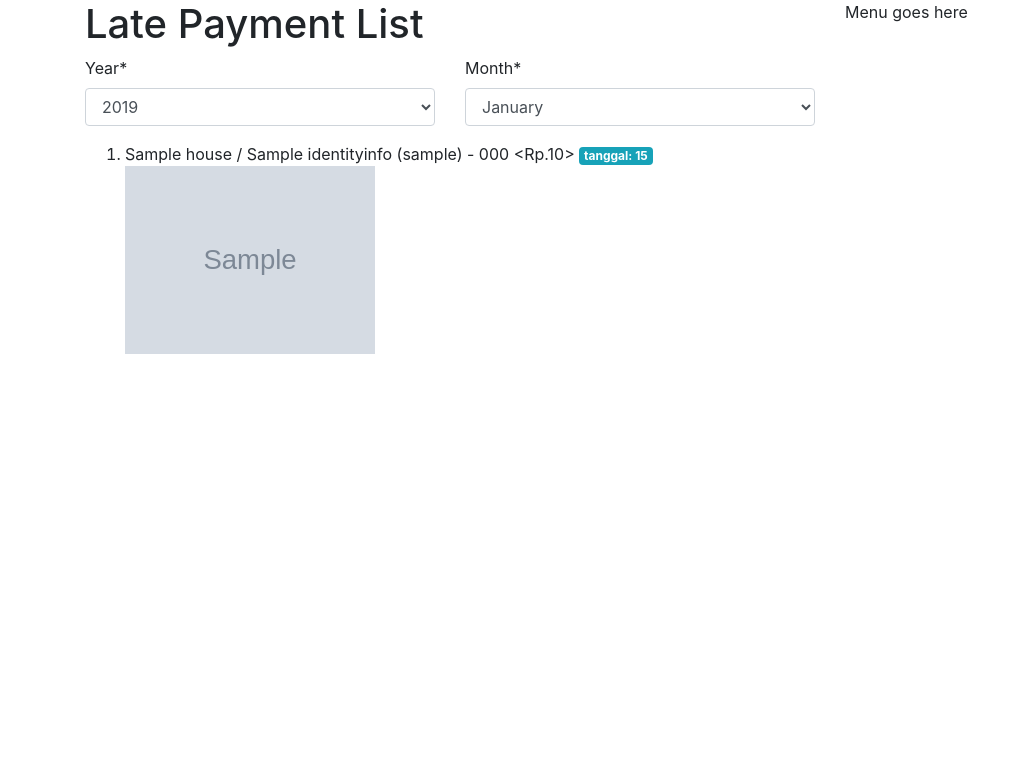
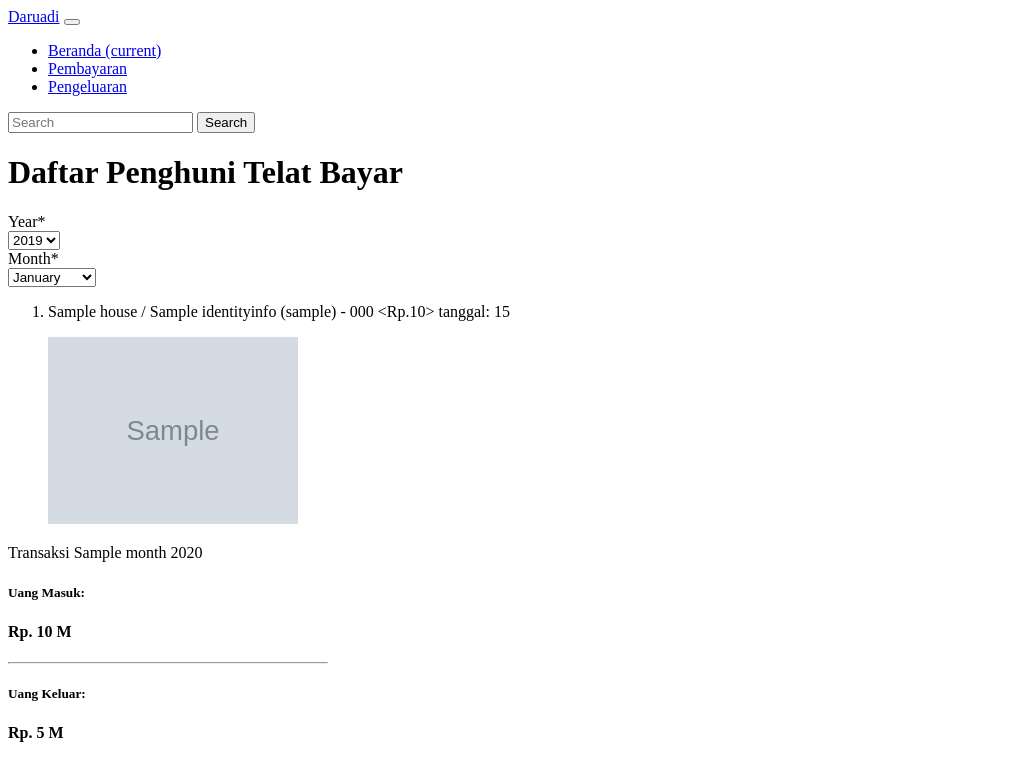
Before and after one commit to pintoko-daruadi/pintokost, a Django app: template house/templates/house/latepayment.html in a window 1280 px wide. Shown: the top 781 px of the page, without its empty margins (0-1022 px from the left). Run offline with Django 3.2, Linux system fonts and the light colour scheme; tables that the repository leaves empty hold one stand-in row (values such as "Sample post"); the template is opened without the code that fills it: values that come from a table or form of the project are taken from there, most other values are stand-ins (such as "Sample title", 1, 10 or a date in 2020); grey boxes marked "Sample" are stand-in pictures; some libraries are stand-ins or nearby versions.

Commit message:
add new templating for late payment page

```diff
--- a/house/templates/house/base.html
+++ b/house/templates/house/base.html
@@ -5,17 +5,51 @@
 		<meta charset="utf-8">
 		<meta name="viewport" content="width=device-width, initial-scale=1, shrink-to-fit=no">
 		<title>Pintokost - {% block title %}{% endblock %}</title>
-		<link href="{% static 'bootstrap/css/bootstrap.min.css' %}" rel="stylesheet">
+		<link href="{% static 'custom.min.css' %}" rel="stylesheet">
+		<link href="{% static 'bootstrap.flatly.css' %}" rel="stylesheet">
 	</head>
 	<body>
+		<nav class="navbar navbar-expand-lg fixed-top navbar-dark bg-primary">
+			<a class="navbar-brand" href="#">Daruadi</a>
+			<button class="navbar-toggler" type="button" data-toggle="collapse" data-target="#navbarColor01" aria-controls="navbarColor01" aria-expanded="false" aria-label="Toggle navigation">
+				<span class="navbar-toggler-icon"></span>
+			</button>
+
+			<div class="collapse navbar-collapse" id="navbarColor01">
+				<ul class="navbar-nav mr-auto">
+					<li class="nav-item active">
+						<a class="nav-link" href="#">Beranda <span class="sr-only">(current)</span></a>
+					</li>
+					<li class="nav-item">
+						<a class="nav-link" href="#">Pembayaran</a>
+					</li>
+					<li class="nav-item">
+						<a class="nav-link" href="#">Pengeluaran</a>
+					</li>
+				</ul>
+				<form class="form-inline my-2 my-lg-0">
+					<input class="form-control mr-sm-2" type="text" placeholder="Search">
+					<button class="btn btn-secondary my-2 my-sm-0" type="submit">Search</button>
+				</form>
+			</div>
+		</nav>
 		<div class="container">
 			<div class="row">
-				<div class="col-8">
+				<div class="col-lg-8">
 					{% block pagecontent %}
 					{% endblock %}
 				</div>
-				<div class="col-4">
-					Menu goes here
+				<div class="col-lg-4">
+					<div class="card text-white bg-primary mb-3" style="max-width: 20rem;">
+						<div class="card-header">Transaksi {{ month }} {{ year }} </div>
+						<div class="card-body">
+							<h5 class="card-title">Uang Masuk:</h5>
+							<h4 class="card-title text-success">Rp. 10 M</h4>
+							<hr>
+							<h5 class="card-title">Uang Keluar:</h5>
+							<h4 class="card-title text-warning">Rp. 5 M</h4>
+						</div>
+			  		</div>
 				</div>
 			</div>
 		</div>
--- a/house/templates/house/latepayment.html
+++ b/house/templates/house/latepayment.html
@@ -2,7 +2,7 @@
 {% block title %}Daftar Telat Bayar{% endblock %}
 {% block pagecontent %}
 	{% load crispy_forms_tags %}
-	<h1>Late Payment List</h1>
+	<h1>Daftar Penghuni Telat Bayar</h1>
 	<form action="/house/latepayment/">
 		<div class="row">
 			<div class="col-6">
--- a/pintokost/urls.py
+++ b/pintokost/urls.py
@@ -17,8 +17,10 @@ from django.contrib import admin
 from django.urls import path, include
 from django.conf.urls.static import static
 from django.conf import settings
+from house import views
 
 urlpatterns = [
+	path('', views.index),
     path('admin/', admin.site.urls),
     path('house/', include('house.urls', namespace='house'))
 ]
```
Also changed, not shown: house/views.py (+8 -3 lines).
